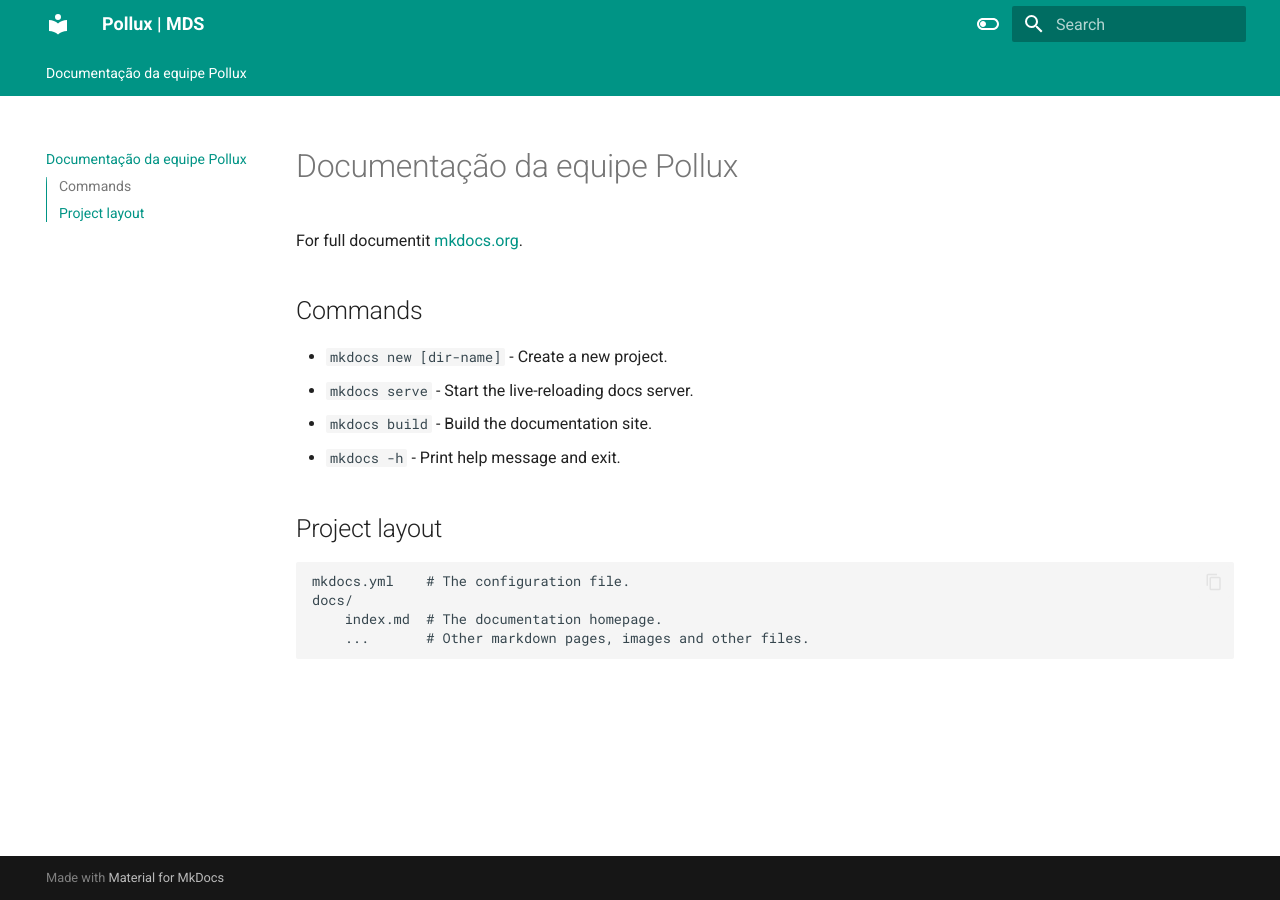
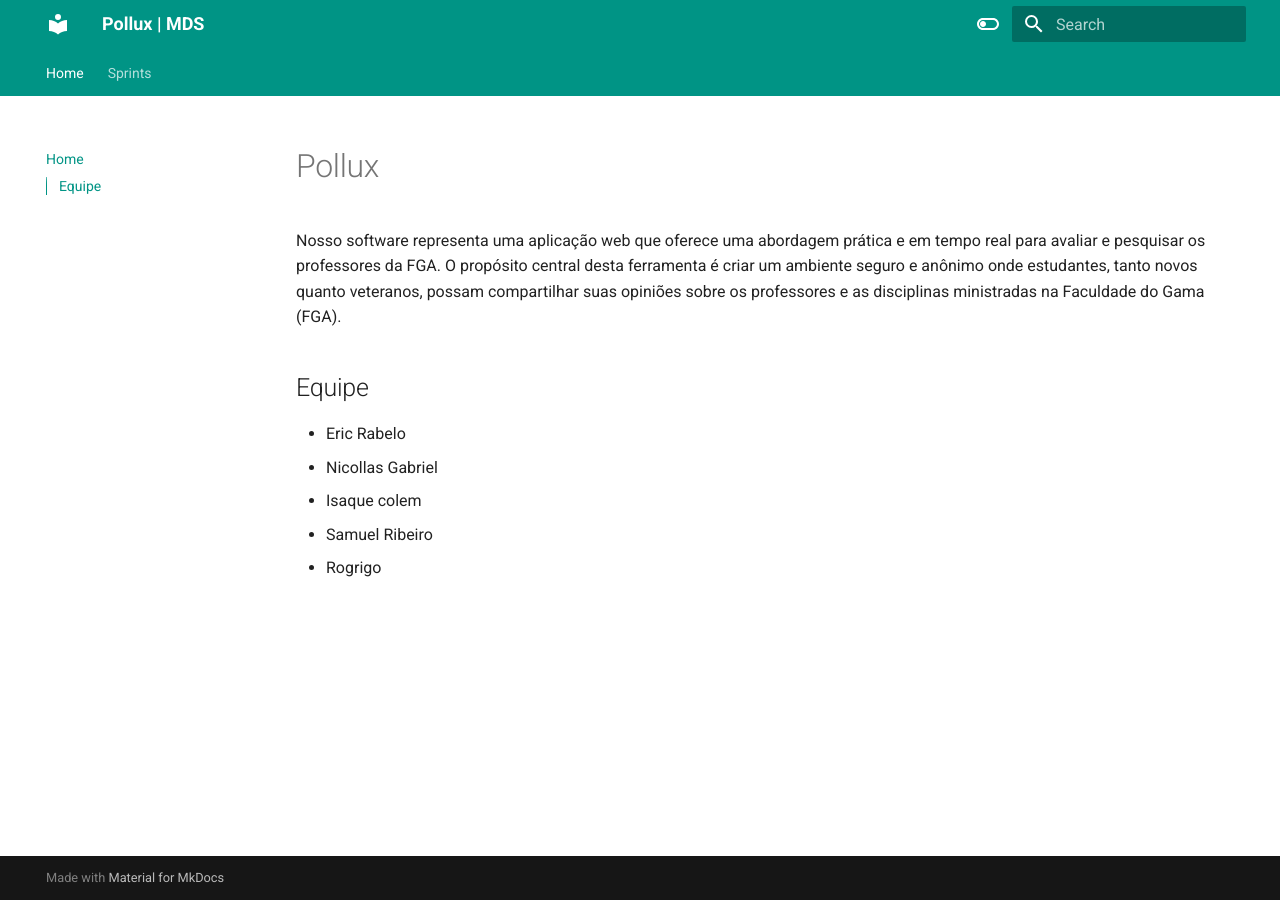
Before and after one commit to FGA0138-MDS-Ajax/2023-2-POLLUX, an MkDocs documentation site: the page built from docs/index.md, in a window 1280 px wide. Built offline with MkDocs 1.6.1 and Material for MkDocs 9.7.7, drawn with Linux system fonts in a browser that asks for light colours.

Commit message:
docs atualizado

```diff
--- a/docs/index.md
+++ b/docs/index.md
@@ -1,17 +1,16 @@
-# Documentação da equipe Pollux
+# Pollux
 
-For full documentit [mkdocs.org](https://www.mkdocs.org).
+Nosso software representa uma aplicação web que
+oferece uma abordagem prática e em tempo real para avaliar e pesquisar os
+professores da FGA. O propósito central desta ferramenta é criar um ambiente seguro
+e anônimo onde estudantes, tanto novos quanto veteranos, possam compartilhar suas
+opiniões sobre os professores e as disciplinas ministradas na Faculdade do Gama
+(FGA).
 
-## Commands
+## Equipe
 
-* `mkdocs new [dir-name]` - Create a new project.
-* `mkdocs serve` - Start the live-reloading docs server.
-* `mkdocs build` - Build the documentation site.
-* `mkdocs -h` - Print help message and exit.
-
-## Project layout
-
-    mkdocs.yml    # The configuration file.
-    docs/
-        index.md  # The documentation homepage.
-        ...       # Other markdown pages, images and other files.
+* Eric Rabelo
+* Nicollas Gabriel
+* Isaque colem
+* Samuel Ribeiro
+* Rogrigo
--- a/mkdocs.yml
+++ b/mkdocs.yml
@@ -25,3 +25,6 @@ theme:
         name: Switch to light mode
       primary: teal
       accent: lime
+nav :
+  - Home : index.md
+  - Sprints : sprints.md
```
Also changed, not shown: docs/sprints.md (added, +12 -0 lines), docs/sprints/sprint1.md (added, +7 -0 lines), docs/sprints/sprint2.md (added, +6 -0 lines), docs/sprints/sprint3.md (added), docs/sprints/sprint4.md (added), docs/sprints/sprint5.md (added), docs/sprints/sprint6.md (added).
